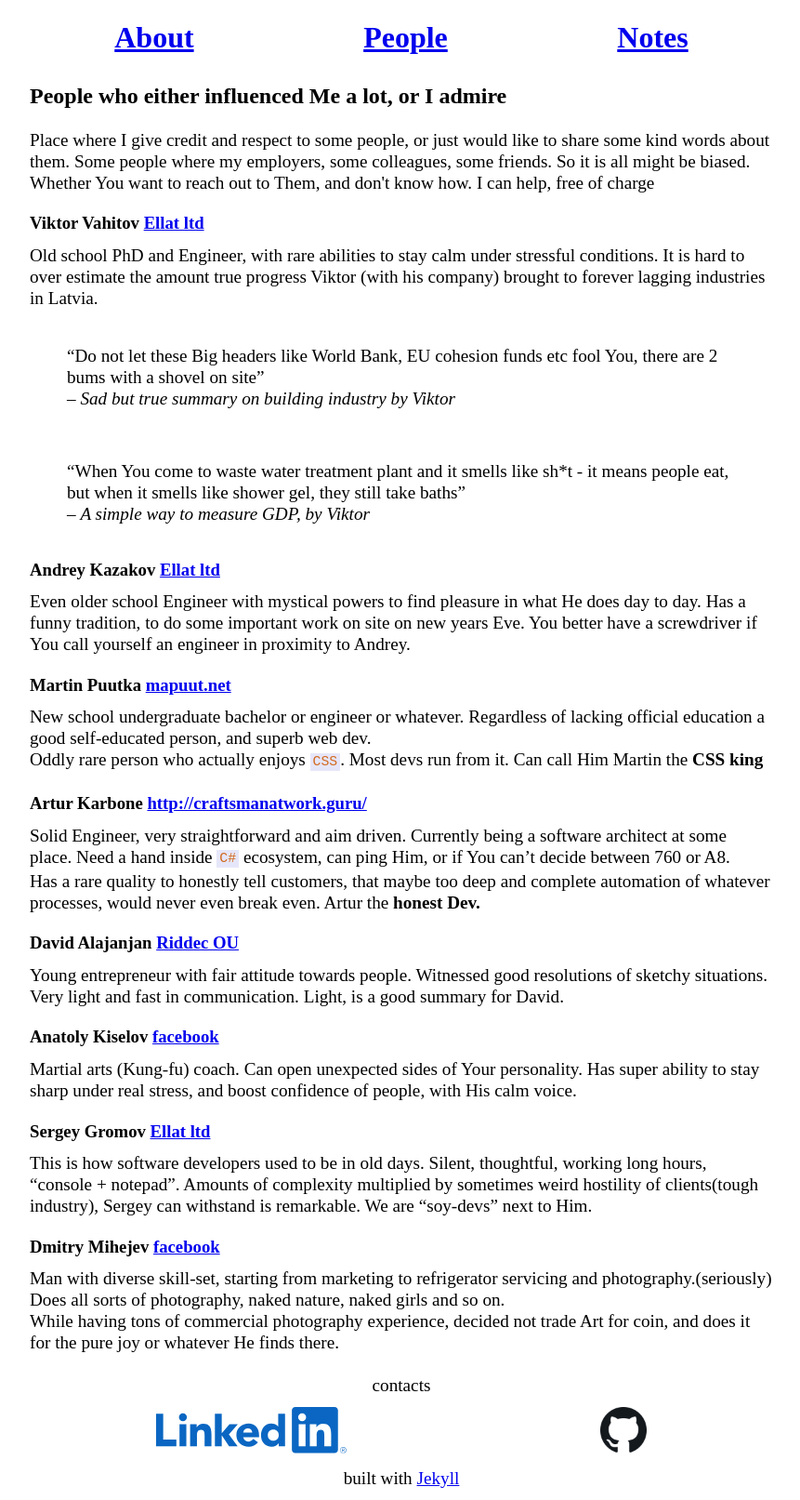
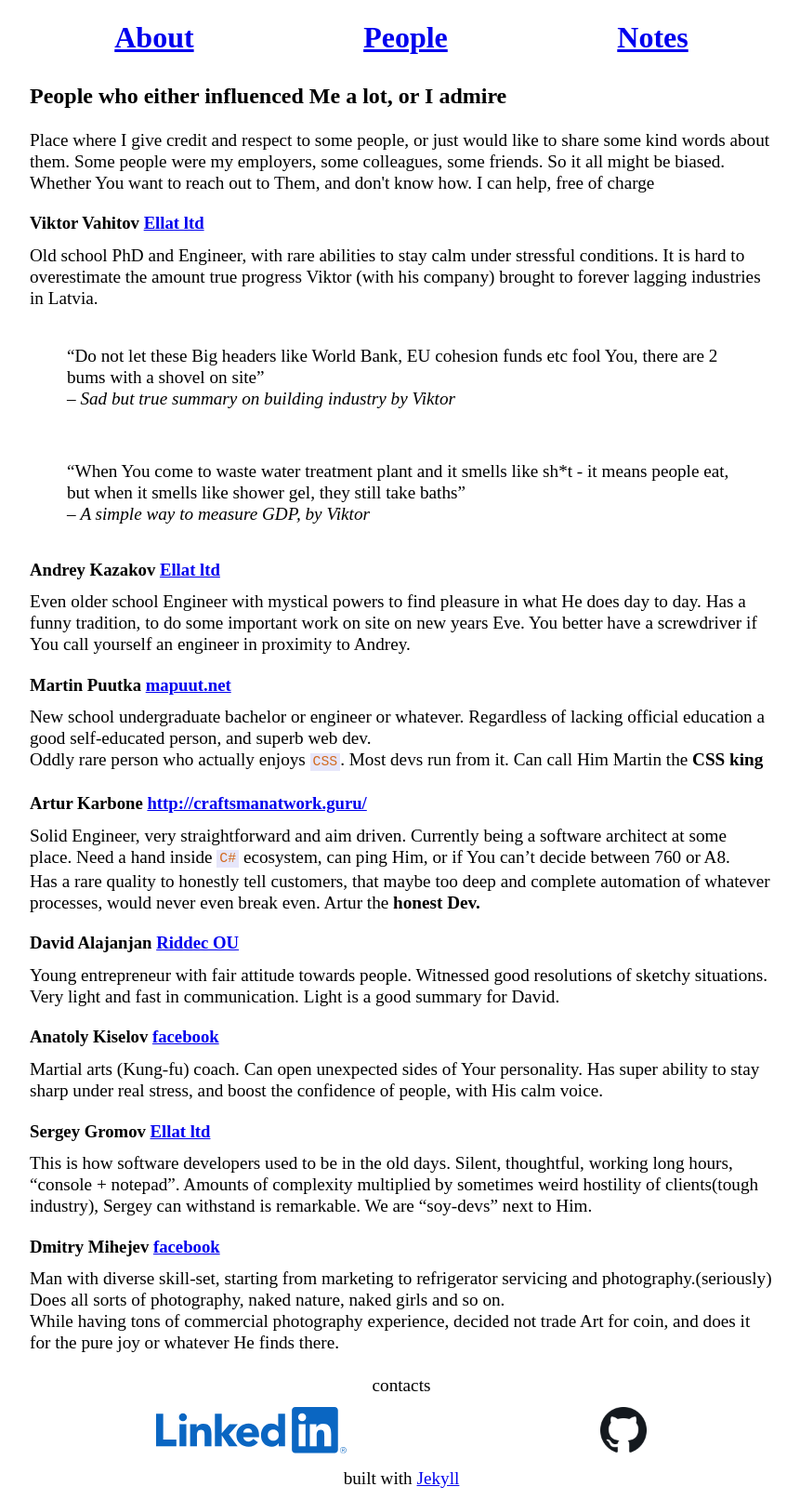
Before and after one commit to DmitryAlCh/mypage, a Jekyll site: the page built from people.md, in a window 1280 px wide. Shown: the whole page at 93% size, without its empty margins (208-1069 px from the left). Built offline with Jekyll 4.4.1, drawn with Linux system fonts in a browser that asks for light colours.

Commit message:
typo fixes in text

```diff
--- a/people.md
+++ b/people.md
@@ -3,8 +3,8 @@ layout: default
 title: People
 long-title: "People who either influenced Me a lot, or I admire"
 description: "Place where I give credit and respect to some people, or just
-would like to share some kind words about them. Some people where
-my employers, some colleagues, some friends. So it is all might be biased.
+would like to share some kind words about them. Some people were
+my employers, some colleagues, some friends. So it all might be biased.
 Whether You want to reach out to Them, and don't know how. I can help, free of charge"
 
 permalink: /people/
@@ -13,7 +13,7 @@ permalink: /people/
 ### <a name="viktor-vahitov" />Viktor Vahitov [Ellat ltd](https://www.ellat.lv)
 
 Old school PhD and Engineer, with rare abilities to stay calm
-under stressful conditions. It is hard to over estimate the
+under stressful conditions. It is hard to overestimate the
 amount true progress Viktor (with his company) brought to forever
 lagging industries in Latvia.
 > "Do not let these Big headers like World Bank, EU cohesion funds etc fool You,
@@ -51,16 +51,16 @@ of whatever processes, would never even break even. Artur the **honest Dev.**
 
 Young entrepreneur with fair attitude
 towards people. Witnessed good resolutions of sketchy situations.
-Very light and fast in communication. Light, is a good summary for David.
+Very light and fast in communication. Light is a good summary for David.
 
 ### <a name="anatoly-kiselov" />Anatoly Kiselov [facebook](https://www.facebook.com/nat.kiselovs)
 
 Martial arts (Kung-fu) coach. Can open unexpected sides of Your personality. Has super ability
-to stay sharp under real stress, and boost confidence of people, with His calm voice.
+to stay sharp under real stress, and boost the confidence of people, with His calm voice.
 
 ### <a name="sergey-gromov" />Sergey Gromov [Ellat ltd](https://www.ellat.lv)
 
-This is how software developers used to be in old days. Silent, thoughtful, working long hours,
+This is how software developers used to be in the old days. Silent, thoughtful, working long hours,
 "console + notepad". Amounts of complexity multiplied by sometimes weird hostility of clients(tough industry),
 Sergey can withstand is remarkable. We are "soy-devs" next to Him.
 
```
